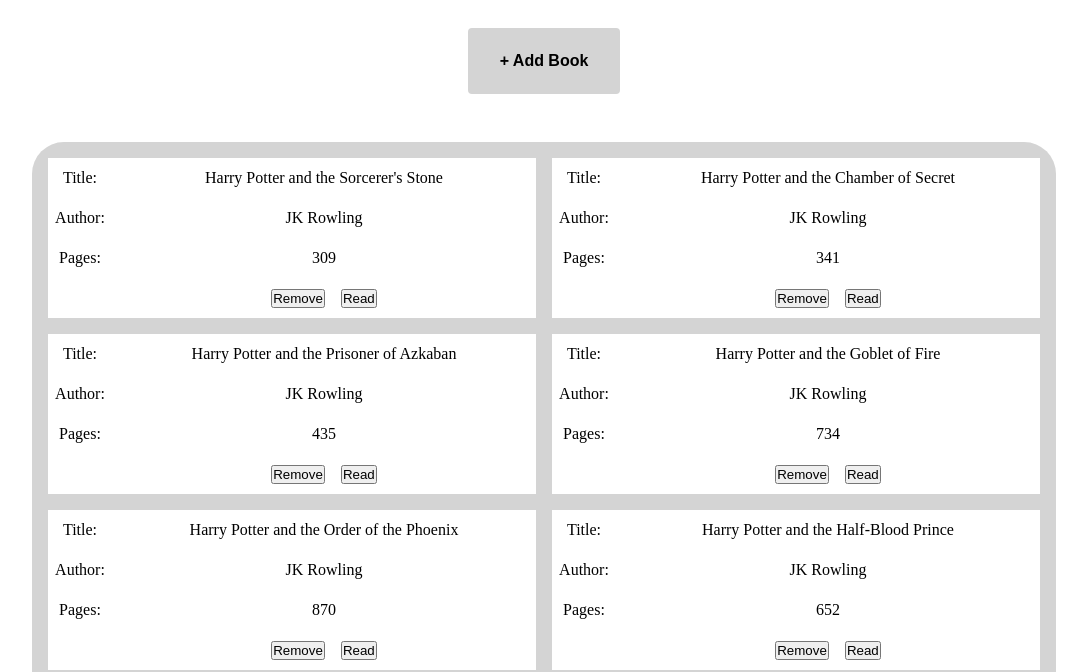
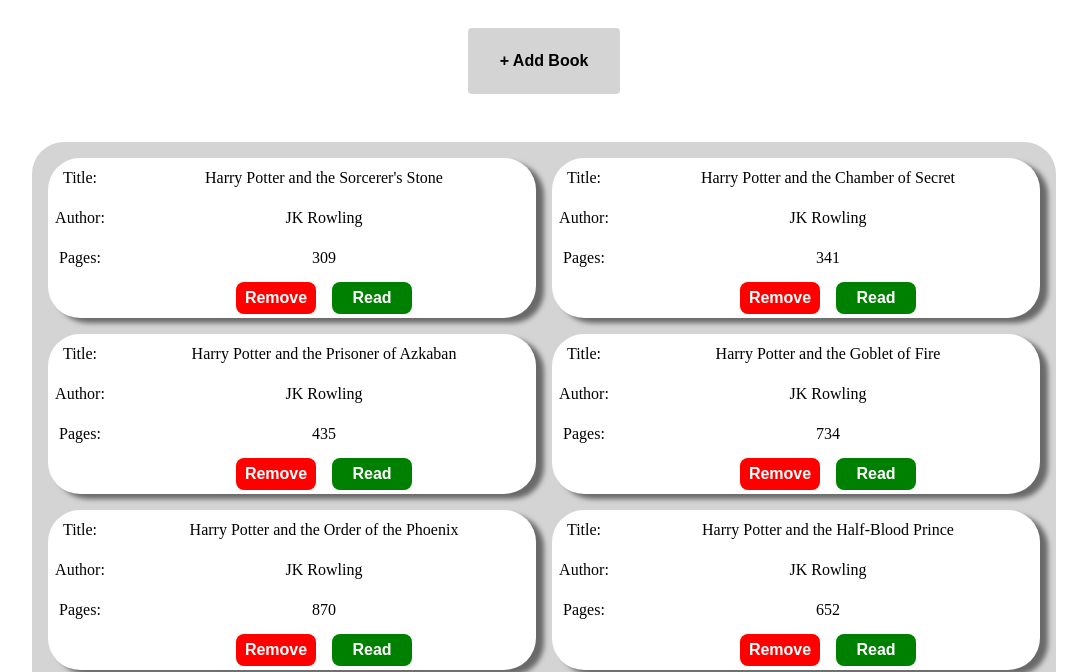
Before and after one commit to hpham474/library, a plain HTML site: page index.html in a window 1280 px wide. Shown: the part 142-814 px from the top of the page, without its empty margins (96-1183 px from the left). Drawn offline with Linux system fonts and the light colour scheme.

Commit message:
add styling to buttons on cards and box shadow to cards

```diff
--- a/main.js
+++ b/main.js
@@ -37,8 +37,10 @@ function displayLibrary() {
         container.className="button-container";
 
         let remove = document.createElement("button");
+        remove.className="remove-button";
         remove.textContent = "Remove";
         let status = document.createElement("button");
+        status.className="read-status-button";
         status.textContent = "Read";
 
         container.append(remove);
--- a/styles.css
+++ b/styles.css
@@ -49,13 +49,18 @@ h1 {
 .book {
     height: 10rem;
 
+    position: relative;
     background-color: white;
+    border-radius: 2rem;
+    box-shadow: 8px 5px 5px #696969;
 
     align-items: center;
 }
 
 .book p {
     place-self: center;
+
+    font-size: 1rem;
 }
 
 .button-container {
@@ -63,3 +68,40 @@ h1 {
     justify-content: center;
     gap: 1rem;
 }
+
+.remove-button,
+.read-status-button {
+    height: 2rem;
+    width: 5rem;
+
+    border: none;
+    border-radius: .5rem;
+
+    font-size: 1rem;
+    font-weight: bold;
+    color: white;
+}
+
+.remove-button {
+    background-color: #ff0000;
+}
+
+.remove-button:hover {
+    background-color: #de0000;
+}
+
+.remove-button:active {
+    background-color: #be0000;
+}
+
+.read-status-button {
+    background-color: #008000;
+}
+
+.read-status-button:hover {
+    background-color: #006e00;
+}
+
+.read-status-button:active {
+    background-color: #005d00;
+}
```
